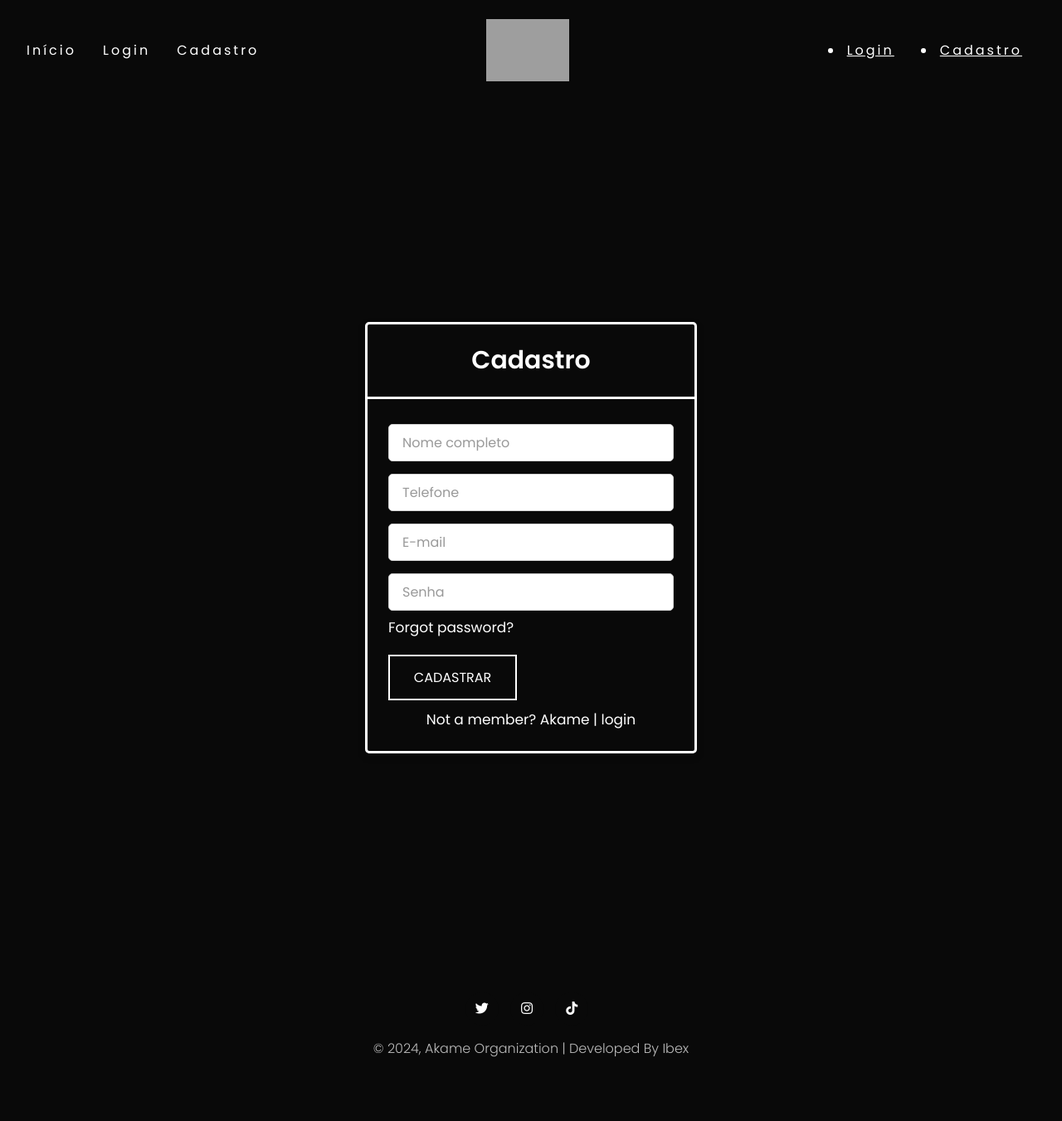
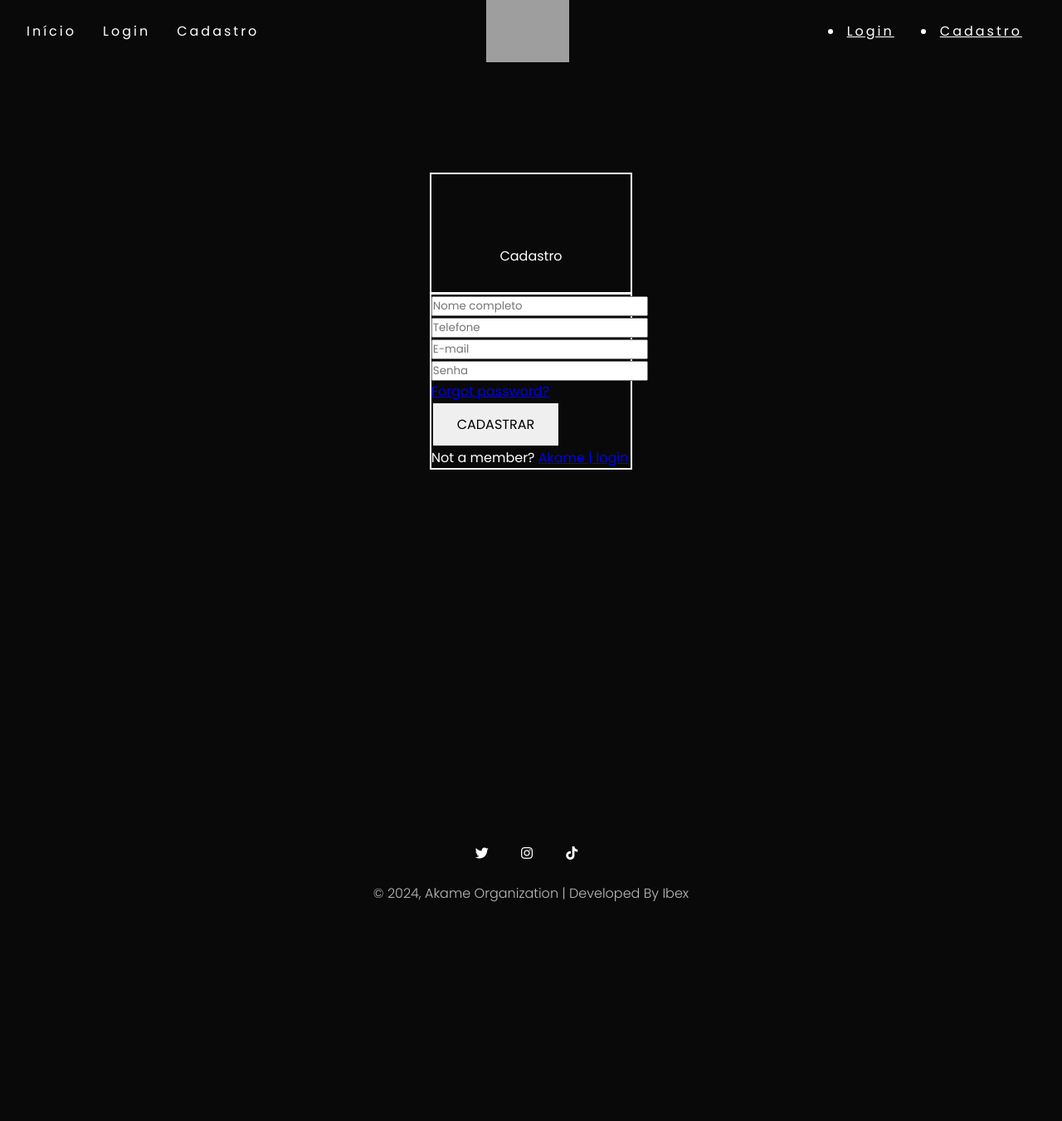
Before and after one commit to SystemRhino/Akame, a PHP site: page /cadastro.php in a window 1280 px wide. Shown: the whole page at 83% size. After the commit the page ends 1087 px from the top, so only its background shows below. Run offline with PHP 8.4, Linux system fonts and the light colour scheme; grey boxes are pictures that could not be loaded.

Commit message:
Update login-cadastro.css

```diff
--- a/css/login-cadastro.css
+++ b/css/login-cadastro.css
@@ -1,4 +1,5 @@
-@import url('https://fonts.googleapis.com/css2?family=Poppins:wght@200;300;400;500;600;700&display=swap');
+@import url('https://fonts.googleapis.com/css2?family=Metal+Mania&family=Poppins:ital,wght@0,100;0,200;0,300;0,400;0,500;0,600;0,700;0,800;0,900;1,100;1,200;1,300;1,400;1,500;1,600;1,700;1,800;1,900&display=swap');
+
 *{
     margin: 0;
     padding: 0;
@@ -6,38 +7,57 @@
     font-family: 'Poppins',sans-serif;
 }
 
+html, body{
+    height: 100%;
+}
+
+body{
+    background-color: var(--black);
+    display: flex;
+    flex-direction: column;
+    gap: 2em;
+}
+
+main{
+    width: 100%;
+    height: 70%;
+    display: flex;
+    justify-content: center;
+    align-items: center;
+}
 
 .containerF{
-  max-width: 440px;
-  padding: 0 20px;
-  margin: 170px auto;
+    width: 30%;
+    border: 2px solid var(--white);
 }
-.wrapperF{
-  width: 100%;
-  border-style:solid;
-  border-radius: 5px;
-  box-shadow: 0px 4px 10px 1px rgba(0,0,0,0.1);
-}
-.wrapperF .title{
+
+.containerF .title{
     height: 90px;
     border-bottom-style:solid;
     border-radius: 5px 5px 0 0;
     color: #fff;
-  font-size: 30px;
-  font-weight: 600;
     display: flex;
     align-items: center;
     justify-content: center;
 }
-.wrapperF .formF{
+
+.title h1{
+    font-size: 4em;
+    font-weight: 600;
+    font-family: "Metal Mania", system-ui;
+}
+
+.containerF .form{
     padding: 30px 25px 25px 25px;
 }
-.wrapperF .formF .row{
+
+.containerF .form .row{
     height: 45px;
     margin-bottom: 15px;
     position: relative;
 }
-.wrapperF .formF .row input{
+
+.containerF .form .row input{
     height: 100%;
     width: 100%;
     outline: none;
@@ -46,8 +66,8 @@
     border: 1px solid lightgrey;
     font-size: 16px;
     transition: all 0.3s ease;
+}
 
-}
 select{
     height: 100%;
     width: 100%;
@@ -59,10 +79,11 @@ select{
     transition: all 0.3s ease;
 }
 
-.formF .row input::placeholder{
+.form .row input::placeholder{
     color: #999;
 }
-.wrapperF .formF .row i{
+
+.containerF .form .row i{
     position: absolute;
     width: 47px;
     height: 100%;
@@ -75,44 +96,54 @@ select{
     align-items: center;
     justify-content: center;
 }
-.wrapperF .formF .pass{
+
+.containerF .form .pass{
     margin: -8px 0 20px 0;
 }
-.wrapperF .formF .pass a{
+
+.containerF .form .pass a{
     color: #ffff;
+    opacity: 0.7;
     font-size: 17px;
     text-decoration: none;
 }
-.wrapperF .formF .pass a:hover{
+
+.containerF .form .pass a:hover{
     text-decoration: underline;
 }
 
-
-.wrapperF .formF .signup-link{
+.containerF .form .signup-link{
+    color: var(--white);
     text-align: center;
     margin-top: 20px;
     font-size: 17px;
 }
-.wrapperF .formF .signup-link a{
+
+.containerF .form .signup-link a{
+    opacity: 0.7;
     color: #ffff;
     text-decoration: none;
 }
-.formF .signup-link a:hover{
+
+.form .signup-link a:hover{
     text-decoration: underline;
 }
+
+span{
+    color: pink;
+    font-size: 20px;
+}
+
 .btn-join{
 	padding: 0.8em 1.8em;
     border: 2px solid ;
     position: relative;
     overflow: hidden;
-    background-color: transparent;
     text-align: center;
     text-transform: uppercase;
     font-size: 16px;
     transition: .3s;
-    z-index: 1;
     font-family: inherit;
-    color: var(--white);
     cursor:pointer;
 }
 
@@ -120,3 +151,19 @@ select{
     background: var(--white);
     color: #111;
 }
+
+@media only screen and (max-width: 1150px) {
+    .containerF{
+        width: 50%;
+    }
+}
+
+@media only screen and (max-width: 670px) {
+    main{
+        height: 100%;
+    }
+
+    .containerF{
+        width: 90%;
+    }
+}
```
Lines whose indentation alone changed are shown as unchanged.
